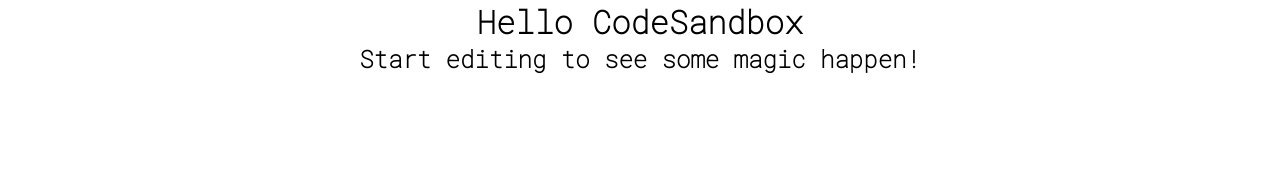
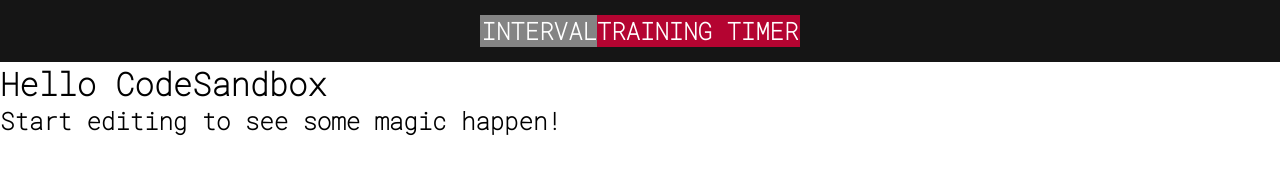
Before and after one commit to christianmurillo/react-interval-timer, a React app: page / in a window 1280 px wide. Built offline with nearby package versions, Linux system fonts and the light colour scheme.

Commit message:
Add header component

```diff
--- /dev/null
+++ b/src/app/app.css
@@ -0,0 +1,4 @@
+.app {
+  font-family: "Roboto Mono", sans-serif;
+  /* text-align: center; */
+}
--- a/src/app/app.js
+++ b/src/app/app.js
@@ -1,9 +1,12 @@
 import React from "react";
+import Header from "../header/header";
+import "./app.css";
 
 class App extends React.Component {
   render() {
     return (
-      <div className="App">
+      <div className="app">
+        <Header />
         <h1>Hello CodeSandbox</h1>
         <h2>Start editing to see some magic happen!</h2>
       </div>
--- /dev/null
+++ b/src/header/header.css
@@ -0,0 +1,16 @@
+.header {
+  background-color: #151515;
+  color: #ffffff;
+  padding: 15px;
+  text-align: center;
+}
+
+.left-header-title {
+  background-color: #848484;
+  padding-left: 2px;
+}
+
+.right-header-title {
+  background-color: #b40431;
+  padding-right: 2px;
+}
--- /dev/null
+++ b/src/header/header.js
@@ -0,0 +1,17 @@
+import React from "react";
+import "./header.css";
+
+class Header extends React.Component {
+  render() {
+    return (
+      <div className="header">
+        <h2>
+          <span className="left-header-title">INTERVAL</span>
+          <span className="right-header-title">TRAINING TIMER</span>
+        </h2>
+      </div>
+    );
+  }
+}
+
+export default Header;
--- a/src/styles.css
+++ b/src/styles.css
@@ -3,8 +3,3 @@
   margin: 0;
   padding: 0;
 }
-
-.App {
-  font-family: "Roboto Mono", sans-serif;
-  text-align: center;
-}
```
